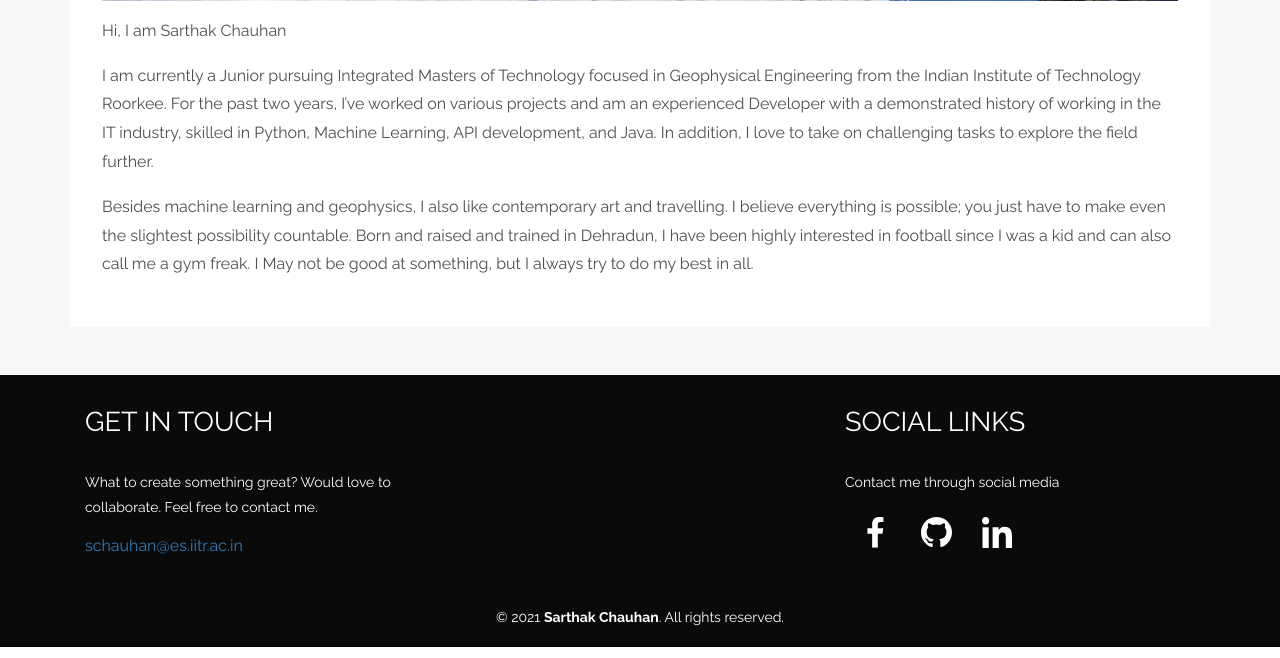
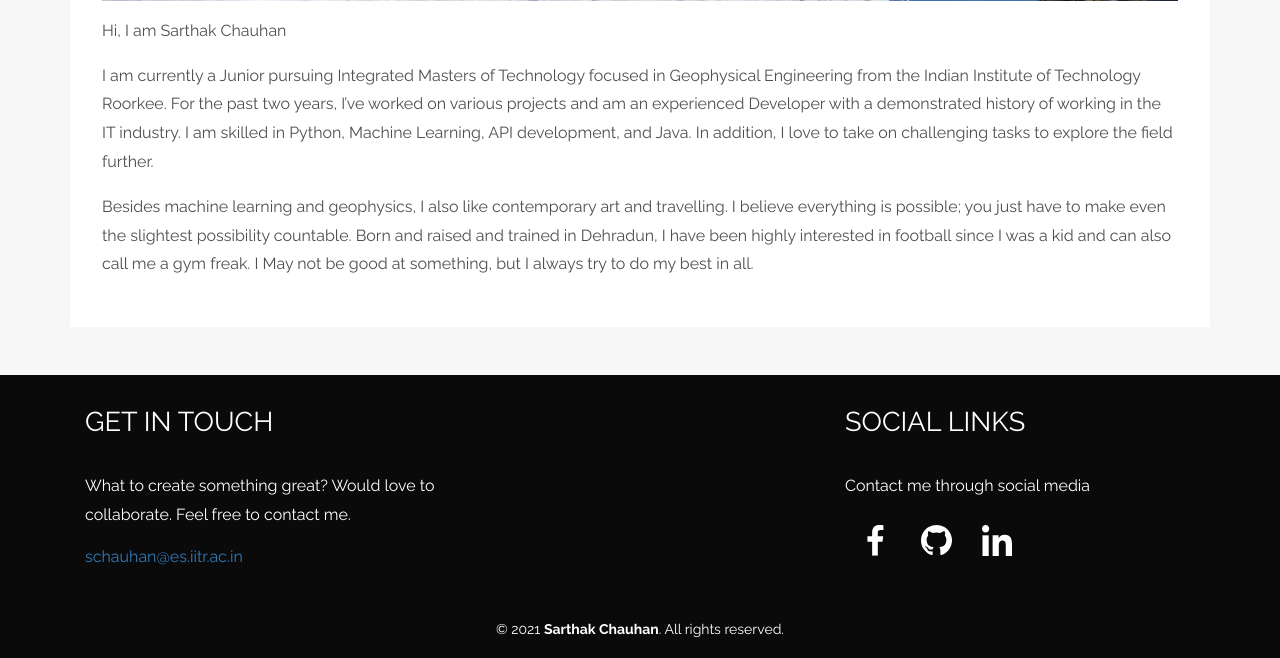
Before and after one commit to Sar1hak/portfolio, a Flask app: page /about in a window 1280 px wide. Shown: the part 1026-1684 px from the top of the page. Run offline with Flask 2, Linux system fonts and the light colour scheme; some libraries are stand-ins or nearby versions.

Commit message:
style fix

```diff
--- a/static/css/style.css
+++ b/static/css/style.css
@@ -622,7 +622,7 @@ i.glyphicon.glyphicon-comment {
     color: #fff;
 }
 .footer p {
-    font-size: 0.875em;
+    font-size: 1em;
     color: #fff;
     margin: 1em 0;
     line-height: 1.8em;
--- a/templates/about.html
+++ b/templates/about.html
@@ -18,7 +18,7 @@ Author: SARTHAK CHAUHAN
 						<p>Hi, I am Sarthak Chauhan</p>
 						<p>
 							I am currently a Junior pursuing Integrated Masters of Technology focused in Geophysical Engineering from the Indian Institute of Technology Roorkee.
-							For the past two years, I’ve worked on various projects and am an experienced Developer with a demonstrated history of working in the IT industry, skilled in Python, Machine Learning, API development, and Java.
+							For the past two years, I’ve worked on various projects and am an experienced Developer with a demonstrated history of working in the IT industry. I am skilled in Python, Machine Learning, API development, and Java.
 							In addition, I love to take on challenging tasks to explore the field further.
 						</p>
 						<p>
```
